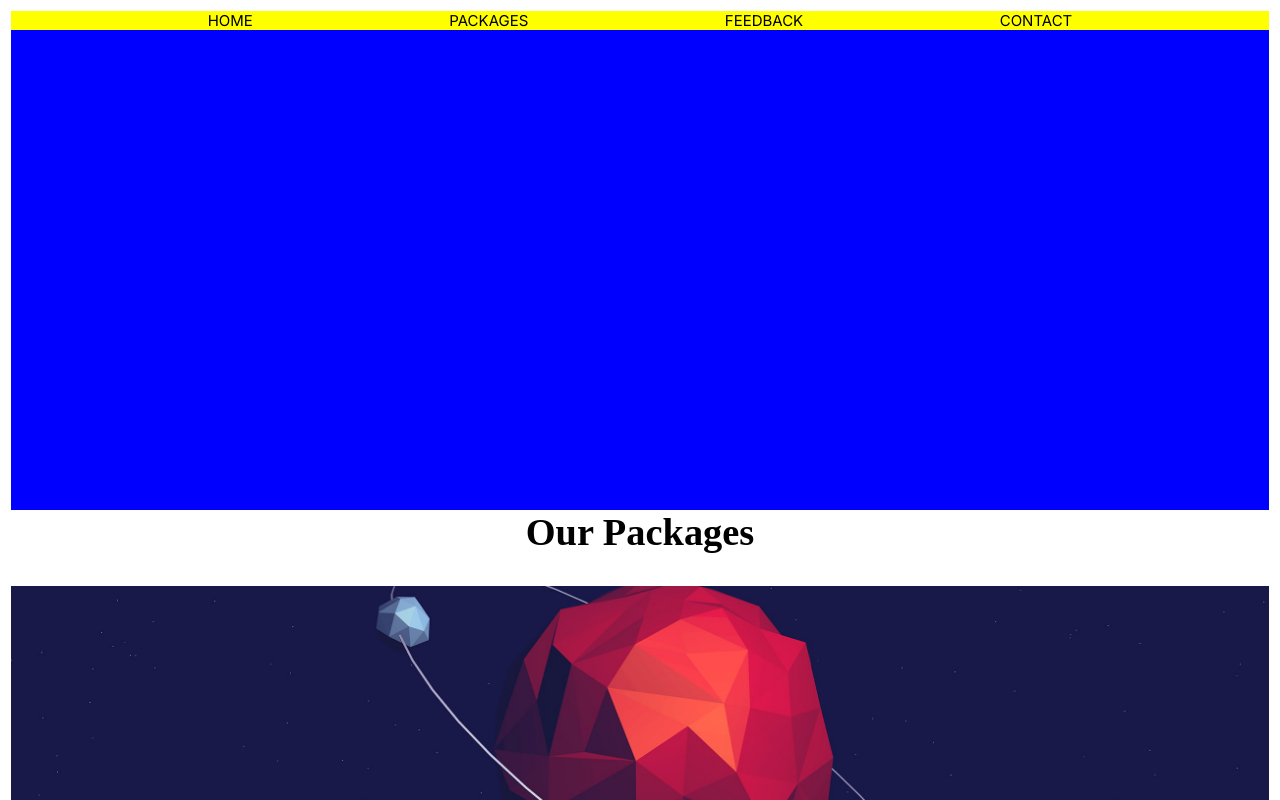
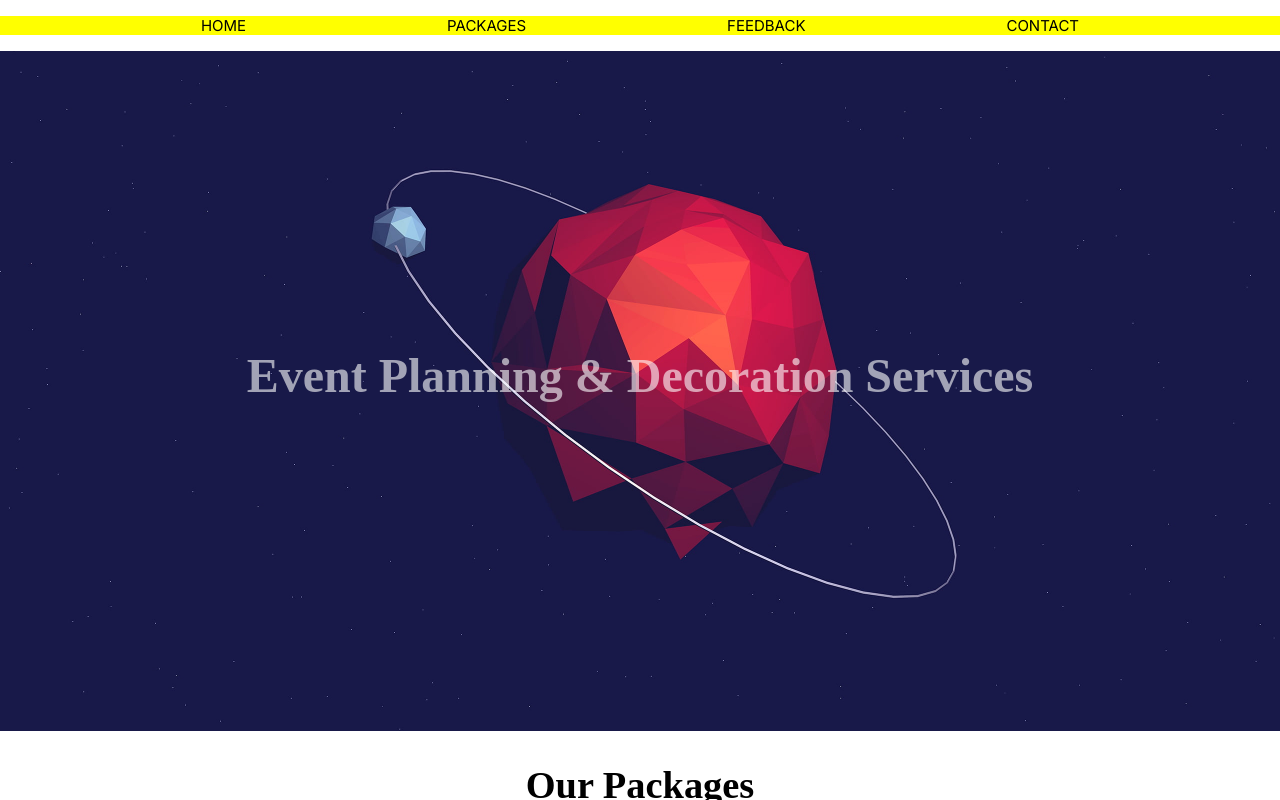
Before and after one commit to 2Kelvin/scarlettes-glam-decor, a React (Create React App) app: page / in a window 1280 px wide. Shown: the top 800 px of the page. Built offline with nearby package versions, Linux system fonts and the light colour scheme; a web font is replaced by a local one.

Commit message:
work on main bg add test image, tweak size and add text

```diff
--- a/src/App.css
+++ b/src/App.css
@@ -1,6 +1,6 @@
 .App {
   margin: 0;
-  padding: 0.7rem;
+  /* padding: 0.7rem; */
 }
 
 h2 {
--- a/src/components/Bigbackground/Bigbg.css
+++ b/src/components/Bigbackground/Bigbg.css
@@ -1,5 +1,15 @@
 .bigBg {
-    background-color: blue;
-    min-height: 60vh;
-    height: 60vh;
+    height: 85vh;
+    background-image: url('./../../images/cool.jpg');
+    background-repeat: no-repeat;
+    background-position: center;
+    background-size: cover;
+    margin-bottom: 2rem;
+    display: grid;
+    place-content: center;
 }
+
+.bigBg h2 {
+    color: rgba(255, 255, 255, 0.6);
+    font-size: 3rem;
+}
--- a/src/components/Bigbackground/Bigbg.js
+++ b/src/components/Bigbackground/Bigbg.js
@@ -2,6 +2,8 @@ import './Bigbg.css';
 
 export default function Bigbg() {
     return (
-        <section className="bigBg"></section>
+        <section className="bigBg">
+            <h2>Event Planning & Decoration Services</h2>
+        </section>
     );
 }
--- a/src/components/Feedback/Feedback.css
+++ b/src/components/Feedback/Feedback.css
@@ -1,3 +1,4 @@
 .feedbackSection {
     background-color: greenyellow;
+    margin: 0 0.7rem;
 }
--- a/src/components/Navbar/Navbar.css
+++ b/src/components/Navbar/Navbar.css
@@ -4,6 +4,6 @@
     display: flex;
     justify-content: space-evenly;
     background-color: yellow;
-    margin: 0;
     padding: 0;
+    margin: 1rem 0;
 }
--- a/src/components/Packages/Packages.css
+++ b/src/components/Packages/Packages.css
@@ -1,3 +1,4 @@
-/* .packages {
-    background-color: inherit;
-} */
+.packages {
+    margin: 0 0.7rem;
+    margin-bottom: 2.5rem;
+}
```
